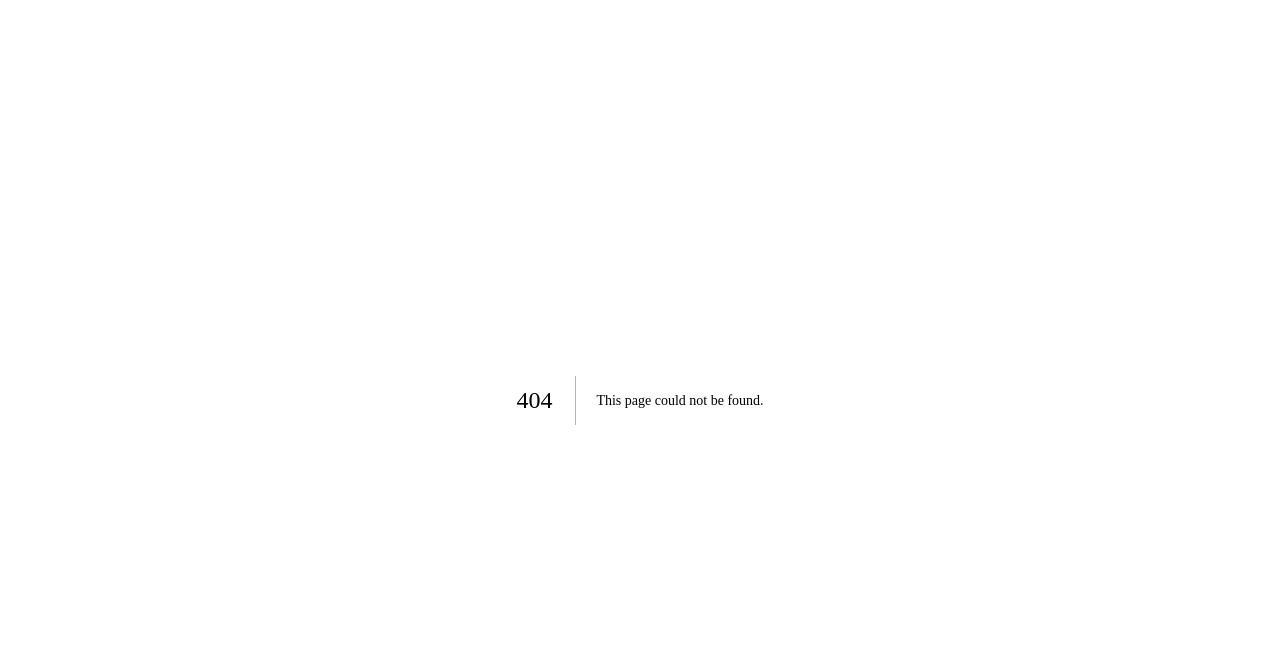
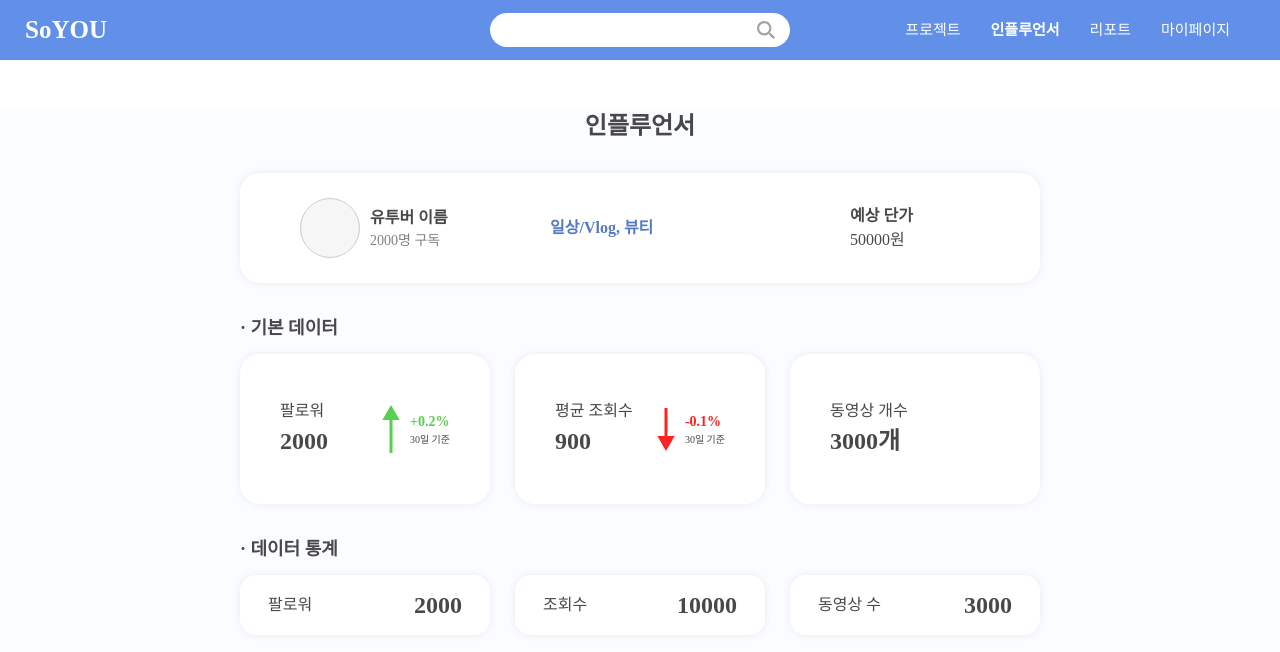
Before and after one commit to ballsona/so-you-front, a Next.js app: page /influencer/1 in a window 1280 px wide. Before the commit this address had no page. Shown: the top 652 px of the page. Built offline with nearby package versions, Linux system fonts and the light colour scheme; a web font is replaced by a local one.

Commit message:
feat : add influencer detail page (#6)
* feat : add influencer detail dummydata

* feat : add icon svg files

* feat : add Influencer Detail Page

* feat : move influencer page file

* style : remove default weight in Text Component

```diff
--- /dev/null
+++ b/src/components/InfluencerDetailTemplate.tsx
@@ -0,0 +1,251 @@
+import styled from '@emotion/styled';
+import Text from '@/components/common/Text';
+import { COLORS } from '@/styles/theme';
+import { InfluencerDetailDataType } from '@/types/influencer';
+
+import ArrowDownIcon from '@/assets/icon/arrow-down.svg';
+import ArrowUpIcon from '@/assets/icon/arrow-up.svg';
+
+interface InfluencerDetailTemplateProps {
+  info: InfluencerDetailDataType;
+}
+
+const InfluencerDetailTemplate = ({ info }: InfluencerDetailTemplateProps) => {
+  return (
+    <TemplateWrapper>
+      <Text size={24} weight="700" color={COLORS.gray484} className="title">
+        인플루언서
+      </Text>
+      <DashBoard>
+        <DataBoxWrap className="profile-wrap">
+          <ProfileWrap>
+            <ProfileImg />
+            <div>
+              <Text size={16} weight="700" color={COLORS.gray484}>
+                {info.name}
+              </Text>
+              <Text size={14} color={COLORS.gray818}>
+                {info.followersCount}명 구독
+              </Text>
+            </div>
+          </ProfileWrap>
+          <Text size={16} weight="700" color="#547AC3" className="categorys">
+            {info.category.join(', ')}
+          </Text>
+          <CostWrap>
+            <Text size={16} weight="700" color={COLORS.gray484}>
+              예상 단가
+            </Text>
+            <Text size={16} color={COLORS.gray484}>
+              {info.cost}원
+            </Text>
+          </CostWrap>
+        </DataBoxWrap>
+
+        <Text
+          size={18}
+          weight="700"
+          color={COLORS.gray484}
+          className="dashboard-title"
+        >
+          · 기본 데이터
+        </Text>
+        <BasicDataWrap>
+          <DataBoxWrap className="data-box">
+            <div>
+              <Text size={16} color={COLORS.gray484}>
+                팔로워
+              </Text>
+              <Text size={24} weight="700" color={COLORS.gray484}>
+                {info.followersCount}
+              </Text>
+            </div>
+            <div>
+              <div className="pct-wrap">
+                <ArrowUpIcon />
+                <div>
+                  <Text size={14} weight="700" color="#59CE4F">
+                    +{info.followers_change_pct}%
+                  </Text>
+                  <Text size={10} color={COLORS.gray484}>
+                    30일 기준
+                  </Text>
+                </div>
+              </div>
+            </div>
+          </DataBoxWrap>
+
+          <DataBoxWrap className="data-box">
+            <div>
+              <Text size={16} color={COLORS.gray484}>
+                평균 조회수
+              </Text>
+              <Text size={24} weight="700" color={COLORS.gray484}>
+                {info.average_views}
+              </Text>
+            </div>
+            <div>
+              <div className="pct-wrap">
+                <ArrowDownIcon />
+                <div>
+                  <Text size={14} weight="700" color="#FE2222">
+                    {info.average_views_change_pct}%
+                  </Text>
+                  <Text size={10} color={COLORS.gray484}>
+                    30일 기준
+                  </Text>
+                </div>
+              </div>
+            </div>
+          </DataBoxWrap>
+
+          <DataBoxWrap className="data-box">
+            <div>
+              <Text size={16} color={COLORS.gray484}>
+                동영상 개수
+              </Text>
+              <Text size={24} weight="700" color={COLORS.gray484}>
+                {info.video_count}개
+              </Text>
+            </div>
+          </DataBoxWrap>
+        </BasicDataWrap>
+
+        <Text
+          size={18}
+          weight="700"
+          color={COLORS.gray484}
+          className="dashboard-title"
+        >
+          · 데이터 통계
+        </Text>
+        <DataStatisticsWrap>
+          <DataBoxWrap className="data-box">
+            <Text size={16} color={COLORS.gray484}>
+              팔로워
+            </Text>
+            <Text size={24} weight="700" color={COLORS.gray484}>
+              {info.followersCount}
+            </Text>
+          </DataBoxWrap>
+          <DataBoxWrap className="data-box">
+            <Text size={16} color={COLORS.gray484}>
+              조회수
+            </Text>
+            <Text size={24} weight="700" color={COLORS.gray484}>
+              {info.total_views}
+            </Text>
+          </DataBoxWrap>
+          <DataBoxWrap className="data-box">
+            <Text size={16} color={COLORS.gray484}>
+              동영상 수
+            </Text>
+            <Text size={24} weight="700" color={COLORS.gray484}>
+              {info.video_count}
+            </Text>
+          </DataBoxWrap>
+        </DataStatisticsWrap>
+      </DashBoard>
+    </TemplateWrapper>
+  );
+};
+
+export default InfluencerDetailTemplate;
+
+/** InfluencerDetailTemplate Style */
+
+const TemplateWrapper = styled.div`
+  width: 100%;
+  height: calc(100vh - 60px);
+  background-color: #fbfcff;
+
+  .title {
+    width: fit-content;
+    margin: 48px auto 29px;
+  }
+`;
+
+const DashBoard = styled.div`
+  width: 800px;
+  margin: 0 auto;
+  display: flex;
+  flex-direction: column;
+  align-items: flex-start;
+  justify-content: center;
+
+  .profile-wrap {
+    width: 800px;
+    height: 110px;
+    padding: 0px 40px 0px 60px;
+  }
+
+  .dashboard-title {
+    margin: 32px 0px 12px;
+  }
+`;
+
+const DataBoxWrap = styled.div`
+  background: ${COLORS.white};
+  box-shadow: 0px 0px 8px rgba(0, 0, 0, 0.07);
+  border-radius: 20px;
+  padding: 25px 40px;
+  display: flex;
+  align-items: center;
+  justify-content: space-between;
+
+  .categorys {
+    width: 250px;
+  }
+
+  .pct-wrap {
+    display: flex;
+    align-items: center;
+    gap: 10px;
+  }
+`;
+
+const BasicDataWrap = styled.div`
+  width: 100%;
+  display: flex;
+  align-items: center;
+  justify-content: space-between;
+
+  .data-box {
+    width: 250px;
+    height: 150px;
+  }
+`;
+
+const DataStatisticsWrap = styled.div`
+  width: 100%;
+  display: flex;
+  justify-content: space-between;
+
+  .data-box {
+    align-items: center;
+    justify-content: space-between;
+    border-radius: 16px;
+    width: 250px;
+    height: 60px;
+    padding: 9px 28px;
+  }
+`;
+
+const ProfileWrap = styled.div`
+  display: flex;
+  align-items: center;
+  width: 200px;
+`;
+
+const ProfileImg = styled.div`
+  width: 60px;
+  height: 60px;
+  border-radius: 30px;
+  background-color: #f6f6f6;
+  border: 1px solid #cdcdcd;
+  margin-right: 10px;
+`;
+
+const CostWrap = styled.div`
+  width: 150px;
+`;
--- a/src/components/common/CategorySelectModal.tsx
+++ b/src/components/common/CategorySelectModal.tsx
@@ -22,7 +22,7 @@ const CategorySelectModal = ({
     <Text size={20} weight="700" color={COLORS.gray484} className="title">
       카테고리 추가
     </Text>
-    <Text size={12} weight="400" color={COLORS.grayB5B} className="title">
+    <Text size={12} color={COLORS.grayB5B} className="title">
       내게 맞는 테마를 1개 이상 선택해주세요.
     </Text>
     <Hr />
--- a/src/dummyData.ts
+++ b/src/dummyData.ts
@@ -1,4 +1,7 @@
-import { InfluencerDataType } from '@/types/influencer';
+import {
+  InfluencerDataType,
+  InfluencerDetailDataType,
+} from '@/types/influencer';
 
 export const InfluencerListData: Array<InfluencerDataType> = [
   {
@@ -52,3 +55,19 @@ export const InfluencerListData: Array<InfluencerDataType> = [
     cost: 500000,
   },
 ];
+
+export const InfluencerDetailInfoData: InfluencerDetailDataType = {
+  influencer_id: 1,
+  ranking: 1,
+  working_time: 3,
+  name: '유투버 이름',
+  category: ['일상/Vlog', '뷰티'],
+  youtube_link: 'https://www.youtube.com/',
+  cost: 50000,
+  average_views: 900,
+  total_views: 10000,
+  followersCount: 2000,
+  followers_change_pct: +0.2,
+  average_views_change_pct: -0.1,
+  video_count: 3000,
+};
--- /dev/null
+++ b/src/pages/influencer/[id].tsx
@@ -0,0 +1,20 @@
+import NavigationBar from '@/components/common/NavigationBar';
+import { useRouter } from 'next/router';
+import { InfluencerDetailInfoData } from '../../dummyData';
+import InfluencerDetailTemplate from '@/components/InfluencerDetailTemplate';
+
+const InfluencerDetail = () => {
+  const router = useRouter();
+  const id = router.query.id as string;
+
+  return (
+    <>
+      <NavigationBar activeTab="influencer" />
+      <InfluencerDetailTemplate info={InfluencerDetailInfoData} />
+    </>
+  );
+};
+
+export default InfluencerDetail;
+
+/** InfluencerDetail Style */
--- /dev/null
+++ b/src/pages/influencer/index.tsx
@@ -0,0 +1,53 @@
+import { useState } from 'react';
+import { useRecoilState } from 'recoil';
+
+import NavigationBar from '@/components/common/NavigationBar';
+import InfluencerRankTemplate from '@/components/InfluencerListTemplate';
+
+import InfluencerInfoModal from '@/components/common/InfluencerInfoModal';
+import styled from '@emotion/styled';
+import { influencerInfoState } from '@/stores/influencerAtom';
+import { InfluencerListData } from '../../dummyData';
+
+const Influencer = () => {
+  // 인플루언서 정보 모달 열림 여부
+  const [isModalOpened, setIsModalOpened] = useState(false);
+  // 모달에 전달할 인플루언서 정보를 전역 상태에 저장하는 함수
+  const [influencerInfo, setFocusedInfluencerInfo] =
+    useRecoilState(influencerInfoState);
+
+  const handleModal = () => setIsModalOpened((prev) => !prev);
+
+  const onClickInfluencerItem = (id: number) => {
+    setFocusedInfluencerInfo(
+      InfluencerListData.filter((i) => i.influencer_id === id)[0],
+    );
+    handleModal();
+  };
+
+  return (
+    <>
+      <NavigationBar activeTab="influencer" />
+      {isModalOpened && (
+        <ModalContainer>
+          <InfluencerInfoModal handleModal={handleModal} />
+        </ModalContainer>
+      )}
+      <InfluencerRankTemplate
+        handleModal={handleModal}
+        onClickInfluencerItem={onClickInfluencerItem}
+      />
+    </>
+  );
+};
+
+export default Influencer;
+
+const ModalContainer = styled.div`
+  width: 100vw;
+  height: 100vh;
+  top: 0;
+  left: 0;
+  position: absolute;
+  background: transparent;
+`;
```
Also changed, not shown: src/components/InfluencerListTemplate.tsx (+8 -9 lines), src/components/LoginTemplate.tsx (+1 -7 lines), src/components/MainTemplate.tsx (+2 -12 lines), src/components/common/InfluencerInfoModal.tsx (+12 -2 lines), src/types/influencer.ts (+13 -0 lines), src/assets/icon/arrow-down.svg (added), src/assets/icon/arrow-up.svg (added).
